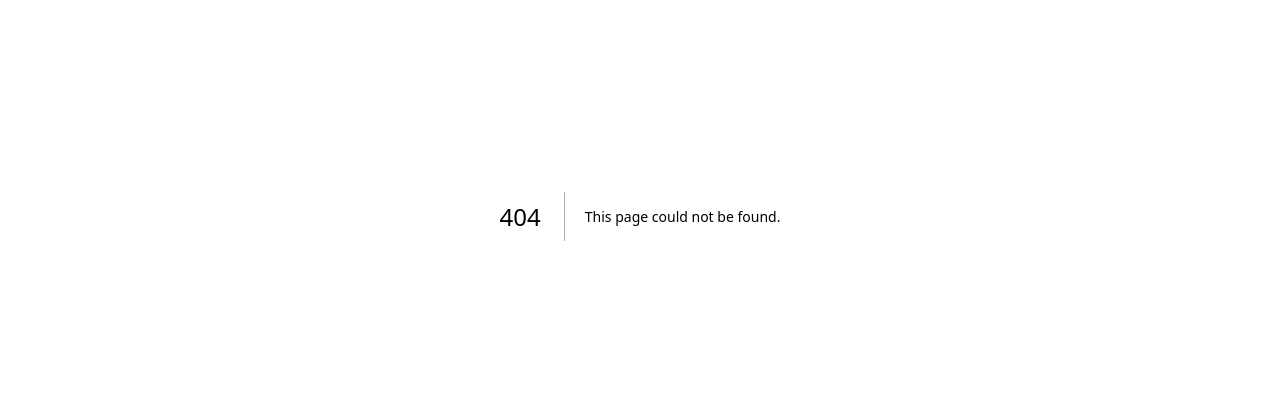
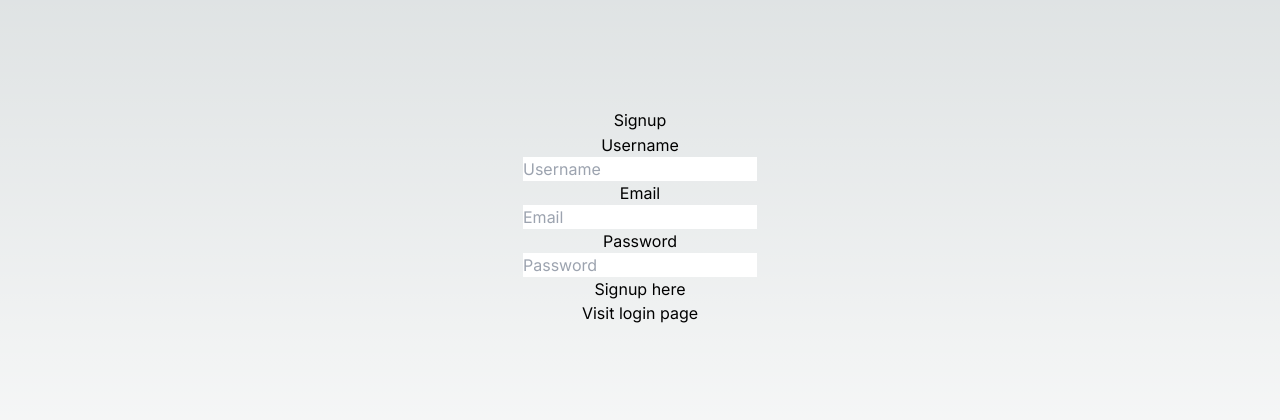
Before and after one commit to marceloxhenrique/NextJS, a Next.js app: page /signup in a window 1280 px wide. Before the commit this address had no page. Shown: the part 184-604 px from the top of the page. Built offline with nearby package versions, Linux system fonts and the light colour scheme.

Commit message:
Initial commit

```diff
--- a/package.json
+++ b/package.json
@@ -13,12 +13,18 @@
     "@types/react": "18.2.22",
     "@types/react-dom": "18.2.7",
     "autoprefixer": "10.4.15",
+    "axios": "^1.5.0",
+    "bcryptjs": "^2.4.3",
     "eslint": "8.49.0",
     "eslint-config-next": "13.5.2",
+    "jsonwebtoken": "^9.0.2",
+    "mongoose": "^7.5.2",
     "next": "13.5.2",
+    "nodemailer": "^6.9.5",
     "postcss": "8.4.30",
     "react": "18.2.0",
     "react-dom": "18.2.0",
+    "react-hot-toast": "^2.4.1",
     "tailwindcss": "3.3.3",
     "typescript": "5.2.2"
   }
--- /dev/null
+++ b/src/app/login/page.tsx
@@ -0,0 +1,46 @@
+"use client";
+import Link from "next/link";
+import React, { useState } from "react";
+import { useRouter } from "next/navigation";
+import { Axios } from "axios";
+
+export default function LoginPage() {
+  const [user, setUser] = useState({
+    email: "",
+    password: "",
+  });
+
+  const onLogin = async () => {};
+  console.log(user);
+  return (
+    <div className="flex  flex-col items-center justify-center min-h-screen py-2">
+      <h1>Login</h1>
+      {/* <hr /> */}
+
+      <label htmlFor="email">Email</label>
+      <input
+        className="text-black"
+        type="email"
+        id="email"
+        name="email"
+        placeholder="Email"
+        value={user.email}
+        onChange={(e) => setUser({ ...user, [e.target.name]: e.target.value })}
+      />
+      <label htmlFor="password">Password</label>
+      <input
+        className="text-black"
+        type="password"
+        id="password"
+        name="password"
+        placeholder="Password"
+        value={user.password}
+        onChange={(e) => setUser({ ...user, [e.target.name]: e.target.value })}
+      />
+      <button onClick={onLogin} className="">
+        Login here
+      </button>
+      <Link href={"/signup"}> Visit Signup</Link>
+    </div>
+  );
+}
--- /dev/null
+++ b/src/app/profile/[id]/page.tsx
@@ -0,0 +1,13 @@
+import React from "react";
+interface UserData {
+  id: number;
+}
+
+export default function UserProfile({ params }: { params: UserData }) {
+  return (
+    <div className="flex flex-col items-center justify-center min-h-screen py-2">
+      <h1>Profile</h1>
+      <p>{params.id}</p>
+    </div>
+  );
+}
--- /dev/null
+++ b/src/app/profile/page.tsx
@@ -0,0 +1,10 @@
+import React from "react";
+
+export default function ProfilePage() {
+  return (
+    <div className="flex flex-col items-center justify-center min-h-screen py-2">
+      <h1>Profile</h1>
+      <p>Profile page</p>
+    </div>
+  );
+}
--- /dev/null
+++ b/src/app/signup/page.tsx
@@ -0,0 +1,57 @@
+"use client";
+
+import Link from "next/link";
+import React, { useState } from "react";
+import { useRouter } from "next/navigation";
+import { Axios } from "axios";
+
+export default function SignupPage() {
+  const [user, setUser] = useState({
+    username: "",
+    email: "",
+    password: "",
+  });
+
+  const onSignup = async () => {};
+  console.log(user);
+  return (
+    <div className="flex  flex-col items-center justify-center min-h-screen py-2">
+      <h1>Signup</h1>
+      <hr />
+      <label htmlFor="username">Username</label>
+      <input
+        className="text-black"
+        type="text"
+        id="username"
+        name="username"
+        placeholder="Username"
+        value={user.username}
+        onChange={(e) => setUser({ ...user, [e.target.name]: e.target.value })}
+      />
+      <label htmlFor="email">Email</label>
+      <input
+        className="text-black"
+        type="email"
+        id="email"
+        name="email"
+        placeholder="Email"
+        value={user.email}
+        onChange={(e) => setUser({ ...user, [e.target.name]: e.target.value })}
+      />
+      <label htmlFor="password">Password</label>
+      <input
+        className="text-black"
+        type="password"
+        id="password"
+        name="password"
+        placeholder="Password"
+        value={user.password}
+        onChange={(e) => setUser({ ...user, [e.target.name]: e.target.value })}
+      />
+      <button onClick={onSignup} className="">
+        Signup here
+      </button>
+      <Link href={"/login"}> Visit login page</Link>
+    </div>
+  );
+}
```
Also changed, not shown: src/app/layout.tsx (+9 -9 lines), src/dbConfig/dbConfig.ts (added, +21 -0 lines), src/app/api/users/login/route.ts (added), src/app/api/users/signup/route.ts (added), 2 other files (tests, documents, lock files or other folders).
